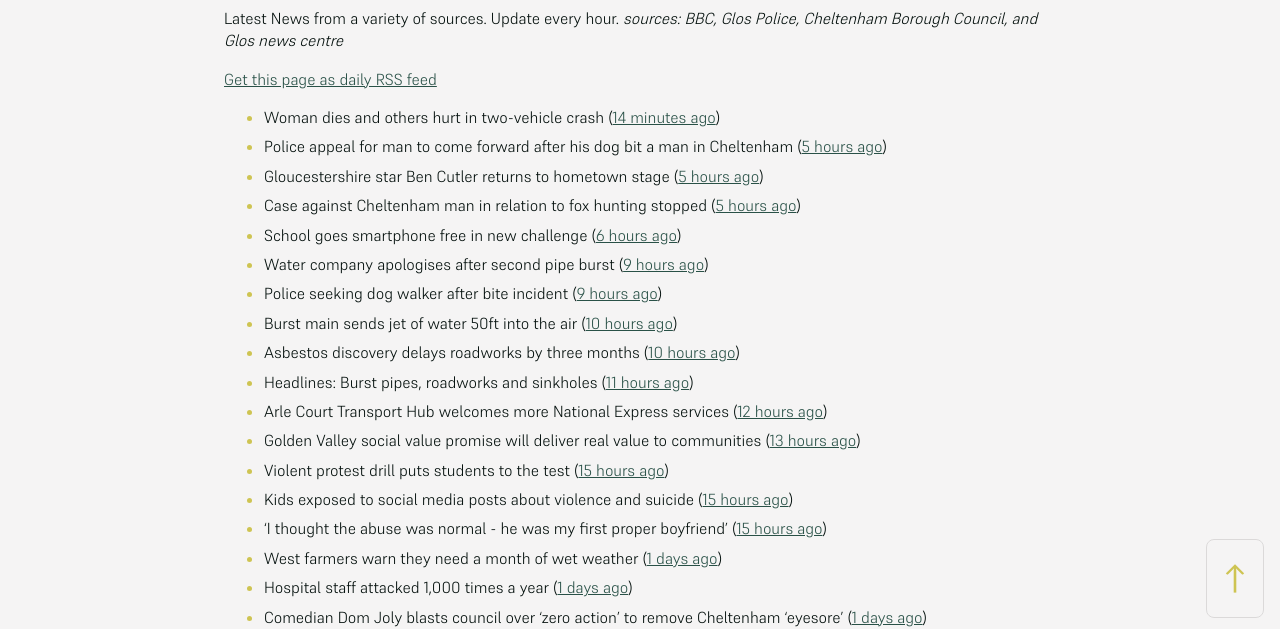
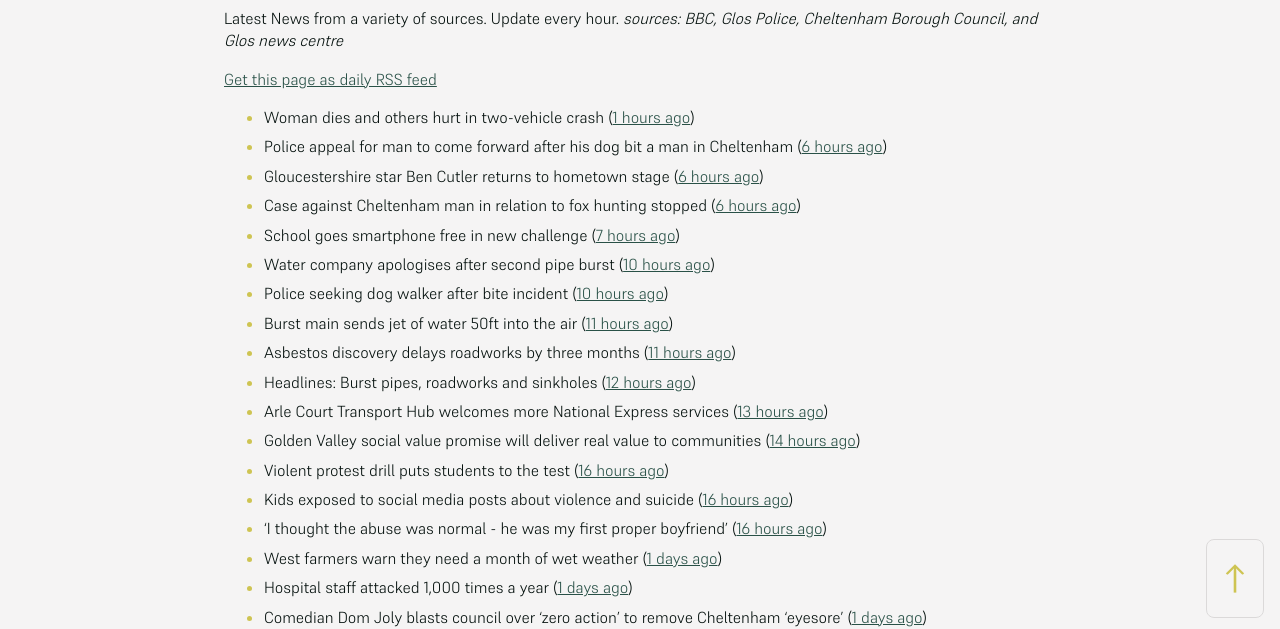
Before and after one commit to mat-0/cheltenham-open-data, a Jekyll site: the page built from _pages/news.md, in a window 1280 px wide. Shown: the part 266-895 px from the top of the page. Built offline with Jekyll 4.4.1, drawn with Linux system fonts in a browser that asks for light colours.

Commit message:
Updated 2025-05-15 21:57:50

```diff
--- a/_pages/news.md
+++ b/_pages/news.md
@@ -12,21 +12,21 @@ _sources: BBC, Glos Police, Cheltenham Borough Council, and Glos news centre_
 [Get this page as daily RSS feed](/daily.rss)
 
 <!-- news_marker starts -->
-- Woman dies and others hurt in two-vehicle crash ([14 minutes ago](https://www.bbc.com/news/articles/cp3qjdll89jo))
-- Police appeal for man to come forward after his dog bit a man in Cheltenham ([5 hours ago](https://gloucesternewscentre.co.uk/police-appeal-for-man-to-come-forward-after-his-dog-bit-a-man-in-cheltenham/))
-- Gloucestershire star Ben Cutler returns to hometown stage ([5 hours ago](https://gloucesternewscentre.co.uk/gloucestershire-star-ben-cutler-returns-to-hometown-stage/))
-- Case against Cheltenham man in relation to fox hunting stopped ([5 hours ago](https://gloucesternewscentre.co.uk/case-against-cheltenham-man-in-relation-to-fox-hunting-stopped/))
-- School goes smartphone free in new challenge ([6 hours ago](https://www.bbc.com/news/articles/cwy388p033eo))
-- Water company apologises after second pipe burst ([9 hours ago](https://www.bbc.com/news/articles/cn0g1jygjq1o))
-- Police seeking dog walker after bite incident ([9 hours ago](https://www.bbc.com/news/articles/cwy37dejxd0o))
-- Burst main sends jet of water 50ft into the air ([10 hours ago](https://www.bbc.com/news/articles/cd620lyqqnqo))
-- Asbestos discovery delays roadworks by three months ([10 hours ago](https://www.bbc.com/news/articles/c0j7158dyevo))
-- Headlines: Burst pipes, roadworks and sinkholes ([11 hours ago](https://www.bbc.com/news/articles/c3e51154k5vo))
-- Arle Court Transport Hub welcomes more National Express services ([12 hours ago](https://gloucesternewscentre.co.uk/arle-court-transport-hub-welcomes-more-national-express-services/))
-- Golden Valley social value promise will deliver real value to communities ([13 hours ago](https://www.cheltenham.gov.uk/news/article/3011/golden_valley_social_value_promise_will_deliver_real_value_to_communities))
-- Violent protest drill puts students to the test ([15 hours ago](https://www.bbc.com/news/articles/cp92nl2yne8o))
-- Kids exposed to social media posts about violence and suicide ([15 hours ago](https://www.bbc.com/news/articles/c0r1gpr0ezwo))
-- 'I thought the abuse was normal - he was my first proper boyfriend' ([15 hours ago](https://www.bbc.com/news/articles/czj47g8kkm9o))
+- Woman dies and others hurt in two-vehicle crash ([1 hours ago](https://www.bbc.com/news/articles/cp3qjdll89jo))
+- Police appeal for man to come forward after his dog bit a man in Cheltenham ([6 hours ago](https://gloucesternewscentre.co.uk/police-appeal-for-man-to-come-forward-after-his-dog-bit-a-man-in-cheltenham/))
+- Gloucestershire star Ben Cutler returns to hometown stage ([6 hours ago](https://gloucesternewscentre.co.uk/gloucestershire-star-ben-cutler-returns-to-hometown-stage/))
+- Case against Cheltenham man in relation to fox hunting stopped ([6 hours ago](https://gloucesternewscentre.co.uk/case-against-cheltenham-man-in-relation-to-fox-hunting-stopped/))
+- School goes smartphone free in new challenge ([7 hours ago](https://www.bbc.com/news/articles/cwy388p033eo))
+- Water company apologises after second pipe burst ([10 hours ago](https://www.bbc.com/news/articles/cn0g1jygjq1o))
+- Police seeking dog walker after bite incident ([10 hours ago](https://www.bbc.com/news/articles/cwy37dejxd0o))
+- Burst main sends jet of water 50ft into the air ([11 hours ago](https://www.bbc.com/news/articles/cd620lyqqnqo))
+- Asbestos discovery delays roadworks by three months ([11 hours ago](https://www.bbc.com/news/articles/c0j7158dyevo))
+- Headlines: Burst pipes, roadworks and sinkholes ([12 hours ago](https://www.bbc.com/news/articles/c3e51154k5vo))
+- Arle Court Transport Hub welcomes more National Express services ([13 hours ago](https://gloucesternewscentre.co.uk/arle-court-transport-hub-welcomes-more-national-express-services/))
+- Golden Valley social value promise will deliver real value to communities ([14 hours ago](https://www.cheltenham.gov.uk/news/article/3011/golden_valley_social_value_promise_will_deliver_real_value_to_communities))
+- Violent protest drill puts students to the test ([16 hours ago](https://www.bbc.com/news/articles/cp92nl2yne8o))
+- Kids exposed to social media posts about violence and suicide ([16 hours ago](https://www.bbc.com/news/articles/c0r1gpr0ezwo))
+- 'I thought the abuse was normal - he was my first proper boyfriend' ([16 hours ago](https://www.bbc.com/news/articles/czj47g8kkm9o))
 - West farmers warn they need a month of wet weather ([1 days ago](https://www.bbc.com/news/articles/c331dj5x2kpo))
 - Hospital staff attacked 1,000 times a year ([1 days ago](https://www.bbc.com/news/articles/cjdznk3ve87o))
 - Comedian Dom Joly blasts council over ‘zero action’ to remove Cheltenham ‘eyesore’ ([1 days ago](https://gloucesternewscentre.co.uk/comedian-dom-joly-blasts-council-over-zero-action-to-remove-cheltenham-eyesore/))
```
Also changed, not shown: _data/flood.json (+5 -69 lines), _pages/fix-my-street.md (+2 -2 lines), index.md (+4 -4 lines).
